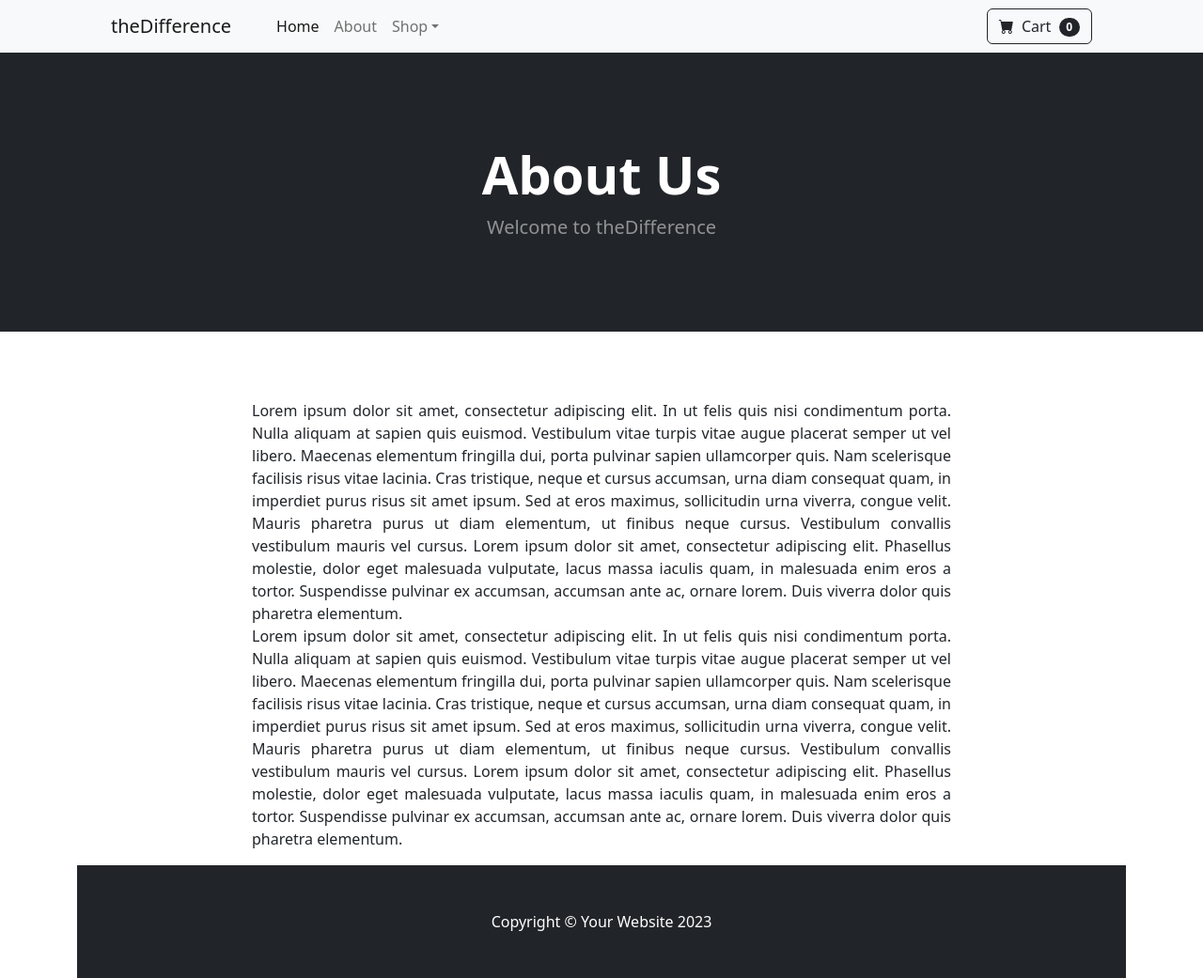
After one commit to Ericmuturimwangi/theDifference_Shop, a Django app: page /about/ in a window 1280 px wide. The commit adds this page. Shown: the whole page at 94% size. Run offline with Django 5.2, Linux system fonts and the light colour scheme; some libraries are stand-ins or nearby versions.

Commit message:
templating the website

```diff
--- /dev/null
+++ b/store/templates/About.html
@@ -0,0 +1,54 @@
+{% extends 'base.html' %} {% block content %}
+
+<!-- Header-->
+<header class="bg-dark py-5">
+  <div class="container px-4 px-lg-5 my-5">
+    <div class="text-center text-white">
+      <h1 class="display-4 fw-bolder">About Us</h1>
+      <p class="lead fw-normal text-white-50 mb-0">Welcome to theDifference</p>
+    </div>
+  </div>
+</header>
+<br />
+<br />
+
+<br />
+<div class="container">
+  <div class="row">
+    <center>
+      <div class="col-8">
+        <p align="justify">
+          Lorem ipsum dolor sit amet, consectetur adipiscing elit. In ut felis
+          quis nisi condimentum porta. Nulla aliquam at sapien quis euismod.
+          Vestibulum vitae turpis vitae augue placerat semper ut vel libero.
+          Maecenas elementum fringilla dui, porta pulvinar sapien ullamcorper
+          quis. Nam scelerisque facilisis risus vitae lacinia. Cras tristique,
+          neque et cursus accumsan, urna diam consequat quam, in imperdiet purus
+          risus sit amet ipsum. Sed at eros maximus, sollicitudin urna viverra,
+          congue velit. Mauris pharetra purus ut diam elementum, ut finibus
+          neque cursus. Vestibulum convallis vestibulum mauris vel cursus. Lorem
+          ipsum dolor sit amet, consectetur adipiscing elit. Phasellus molestie,
+          dolor eget malesuada vulputate, lacus massa iaculis quam, in malesuada
+          enim eros a tortor. Suspendisse pulvinar ex accumsan, accumsan ante
+          ac, ornare lorem. Duis viverra dolor quis pharetra elementum.
+          <br />
+          Lorem ipsum dolor sit amet, consectetur adipiscing elit. In ut felis
+          quis nisi condimentum porta. Nulla aliquam at sapien quis euismod.
+          Vestibulum vitae turpis vitae augue placerat semper ut vel libero.
+          Maecenas elementum fringilla dui, porta pulvinar sapien ullamcorper
+          quis. Nam scelerisque facilisis risus vitae lacinia. Cras tristique,
+          neque et cursus accumsan, urna diam consequat quam, in imperdiet purus
+          risus sit amet ipsum. Sed at eros maximus, sollicitudin urna viverra,
+          congue velit. Mauris pharetra purus ut diam elementum, ut finibus
+          neque cursus. Vestibulum convallis vestibulum mauris vel cursus. Lorem
+          ipsum dolor sit amet, consectetur adipiscing elit. Phasellus molestie,
+          dolor eget malesuada vulputate, lacus massa iaculis quam, in malesuada
+          enim eros a tortor. Suspendisse pulvinar ex accumsan, accumsan ante
+          ac, ornare lorem. Duis viverra dolor quis pharetra elementum.
+          <br />
+        </p>
+      </div>
+    </center>
+  </div>
+  {% endblock %}
+</div>
--- /dev/null
+++ b/store/templates/base.html
@@ -0,0 +1,43 @@
+{% load static %}
+<!DOCTYPE html>
+<html lang="en">
+  <head>
+    <meta charset="utf-8" />
+    <meta
+      name="viewport"
+      content="width=device-width, initial-scale=1, shrink-to-fit=no"
+    />
+    <meta name="description" content="" />
+    <meta name="author" content="" />
+    <title>theDifference Ecommerce Shop</title>
+    <!-- Favicon-->
+    <link
+      rel="icon"
+      type="image/x-icon"
+      href="{% static 'assets/favicon.ico' %}"
+    />
+    <!-- Bootstrap icons-->
+    <link
+      href="https://cdn.jsdelivr.net/npm/bootstrap-icons@1.5.0/font/bootstrap-icons.css"
+      rel="stylesheet"
+    />
+    <!-- Core theme CSS (includes Bootstrap)-->
+    <link href="{% static 'css/styles.css'%}" rel="stylesheet" />
+  </head>
+  <body>
+    <!-- Navigation-->
+    {% include 'navbar.html' %} {% block content %} {% endblock %}
+    <!-- Footer-->
+    <footer class="py-5 bg-dark">
+      <div class="container">
+        <p class="m-0 text-center text-white">
+          Copyright &copy; Your Website 2023
+        </p>
+      </div>
+    </footer>
+    <!-- Bootstrap core JS-->
+    <script src="https://cdn.jsdelivr.net/npm/bootstrap@5.2.3/dist/js/bootstrap.bundle.min.js"></script>
+    <!-- Core theme JS-->
+    <script src=" {% static 'js/scripts.js' %}"></script>
+  </body>
+</html>
--- /dev/null
+++ b/store/templates/navbar.html
@@ -0,0 +1,52 @@
+<nav class="navbar navbar-expand-lg navbar-light bg-light">
+  <div class="container px-4 px-lg-5">
+    <a class="navbar-brand" href="{% url 'home' %}">theDifference</a>
+    <button
+      class="navbar-toggler"
+      type="button"
+      data-bs-toggle="collapse"
+      data-bs-target="#navbarSupportedContent"
+      aria-controls="navbarSupportedContent"
+      aria-expanded="false"
+      aria-label="Toggle navigation"
+    >
+      <span class="navbar-toggler-icon"></span>
+    </button>
+    <div class="collapse navbar-collapse" id="navbarSupportedContent">
+      <ul class="navbar-nav me-auto mb-2 mb-lg-0 ms-lg-4">
+        <li class="nav-item">
+          <a class="nav-link active" aria-current="page" href="{% url 'home' %}"
+            >Home</a
+          >
+        </li>
+        <li class="nav-item">
+          <a class="nav-link" href="{% url 'about' %}">About</a>
+        </li>
+        <li class="nav-item dropdown">
+          <a
+            class="nav-link dropdown-toggle"
+            id="navbarDropdown"
+            href="#"
+            role="button"
+            data-bs-toggle="dropdown"
+            aria-expanded="false"
+            >Shop</a
+          >
+          <ul class="dropdown-menu" aria-labelledby="navbarDropdown">
+            <li><a class="dropdown-item" href="#!">All Products</a></li>
+            <li><hr class="dropdown-divider" /></li>
+            <li><a class="dropdown-item" href="#!">Popular Items</a></li>
+            <li><a class="dropdown-item" href="#!">New Arrivals</a></li>
+          </ul>
+        </li>
+      </ul>
+      <form class="d-flex">
+        <button class="btn btn-outline-dark" type="submit">
+          <i class="bi-cart-fill me-1"></i>
+          Cart
+          <span class="badge bg-dark text-white ms-1 rounded-pill">0</span>
+        </button>
+      </form>
+    </div>
+  </div>
+</nav>
--- a/store/urls.py
+++ b/store/urls.py
@@ -6,4 +6,6 @@ from django.conf.urls.static import static
 
 urlpatterns = [
     path("", views.home, name='home'),
+    path('about/', views.about, name='about'),
+
 ] + static(settings.MEDIA_URL, document_root=settings.MEDIA_ROOT)
--- a/store/views.py
+++ b/store/views.py
@@ -7,3 +7,7 @@ def home(request):
     products = Product.objects.all()
 
     return render(request, 'home.html', {'products':products})
+
+def about(request):
+
+    return render(request, 'About.html', {})
```
Also changed, not shown: store/templates/home.html (+7 -90 lines).
